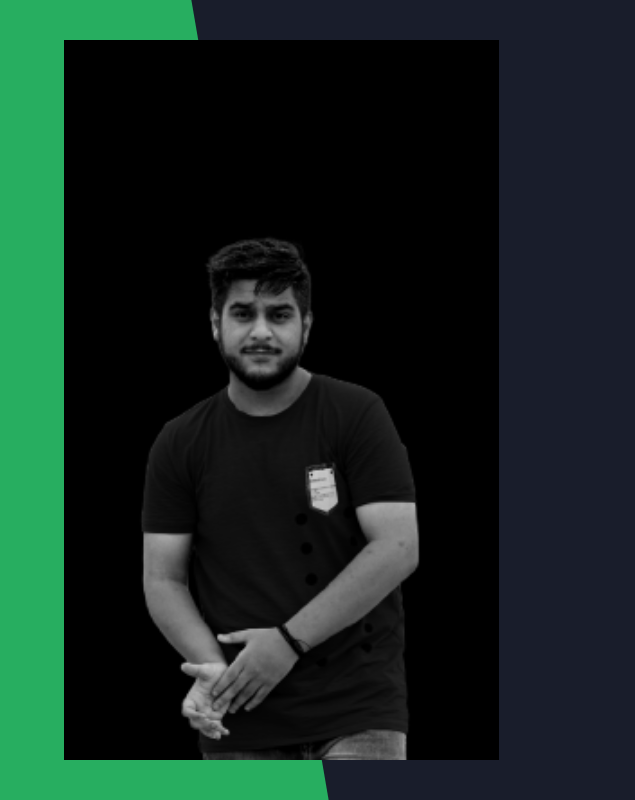
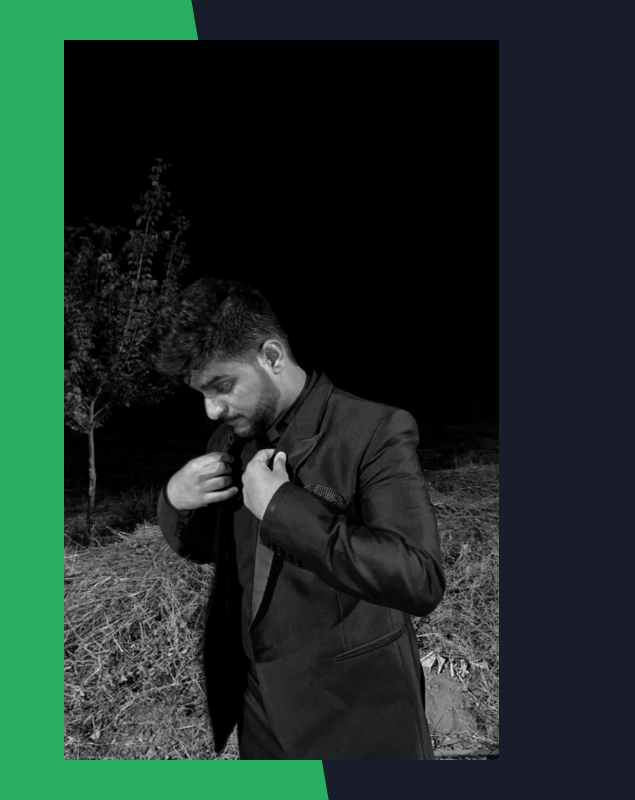
Before and after one commit to TSxSAHIL/TSxSAHIL.github.io, a plain HTML site: page index.html in a window 1280 px wide. Shown: the full height of the page, 0-635 px from the left. Drawn offline with Linux system fonts and the light colour scheme.

Commit message:
Update index.html

```diff
--- a/index.html
+++ b/index.html
@@ -17,7 +17,7 @@
             <div class="left-header">
                 <div class="h-shape"></div>
                 <div class="image">
-                    <img src="img/img.png" alt="">
+                    <img src="img/img2.jpg" alt="">
                 </div>
             </div>
             <div class="right-header">
```
